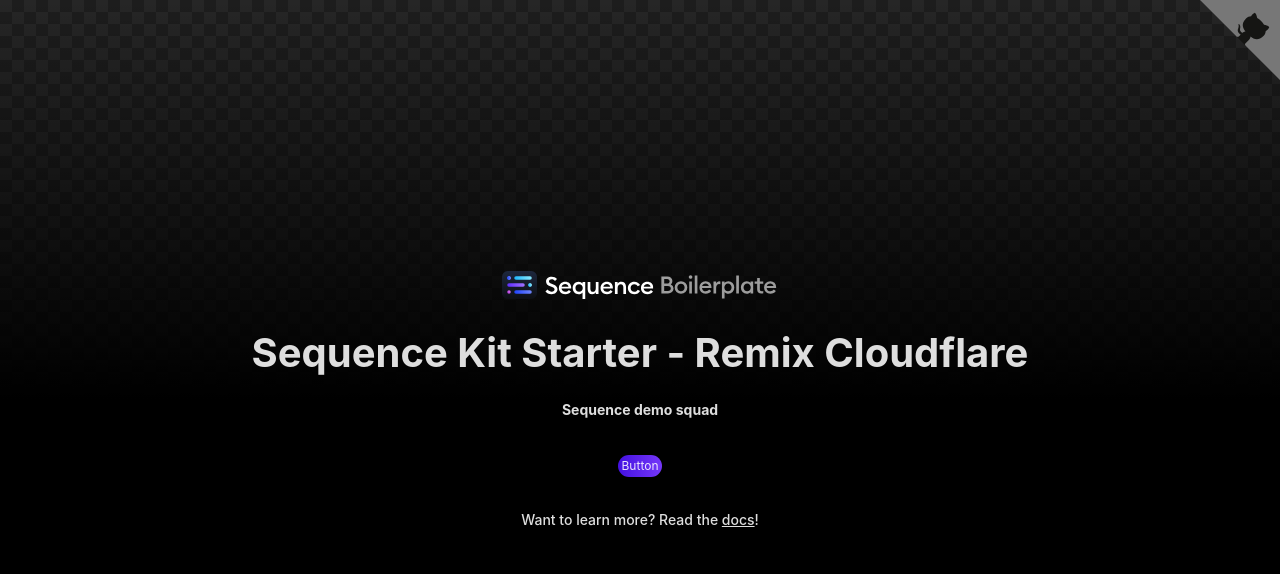
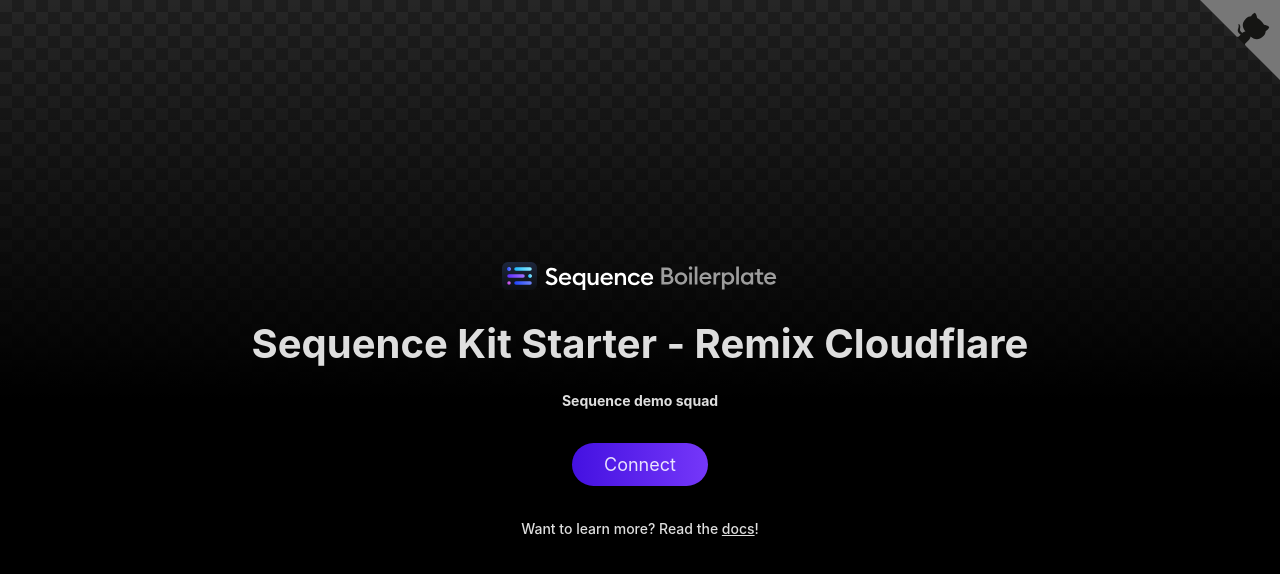
Before and after one commit to 0xsequence-demos/boilerplate-design-system, a React (Vite) app: page / in a window 1280 px wide. Shown: the top 574 px of the page. Built offline with nearby package versions, Linux system fonts and the light colour scheme.

Commit message:
adjust types and add focus ring

```diff
--- a/src/App.tsx
+++ b/src/App.tsx
@@ -1,17 +1,17 @@
 import "./index.css";
 
-import { SequenceDemoKit } from "./components/sequence-boilerplate/SequenceBoilerplate";
+import { SequenceBoilerplate } from "./components/sequence-boilerplate/SequenceBoilerplate";
 import { useState } from "react";
 
-import { Action } from "./components/action/Action";
-import { Field, Input, Label } from "./components/action/components";
+// import { Action } from "./components/action/Action";
+// import { Field, Input, Label } from "./components/action/components";
 import { Card, Group, Button, Select } from "./components";
 
 function App() {
   const [currentPage, setPage] = useState("root");
 
   return (
-    <SequenceDemoKit
+    <SequenceBoilerplate
       githubUrl="https://github.com"
       name="Sequence Kit Starter - Remix Cloudflare"
       description="Sequence demo squad"
@@ -20,16 +20,16 @@
         <Button
           onClick={() => setPage("inner")}
           variant="primary"
-          mods={{ size: "sm" }}
+          mods={{ size: "lg" }}
         >
-          Button
+          Connect
         </Button>
       </Page>
 
       <Page name="inner" current={currentPage}>
         <Group>
           <Group.Title>User info</Group.Title>
-          <Card variant="primary" mods={{ padding: "none" }}>
+          <Card>
             <Select>
               <Select.Options
                 items={[
@@ -42,17 +42,17 @@
               />
             </Select>
           </Card>
-          <Card>
+          {/* <Card>
             <Action intent="update_name" onSubmit={() => alert("submit")}>
               <Field name="name">
                 <Label>Name</Label>
                 <Input type="text" />
               </Field>
             </Action>
-          </Card>
+          </Card> */}
         </Group>
       </Page>
-    </SequenceDemoKit>
+    </SequenceBoilerplate>
   );
 }
 
--- a/src/components/select/select.css
+++ b/src/components/select/select.css
@@ -1,8 +1,6 @@
 @layer components {
   html body [data-component="select"] {
-    @apply relative;
-
-    /* Child select element */
+    @apply relative focus-within:ring-2 ring-blue-600;
 
     & > select {
       @apply appearance-none bg-transparent w-full h-full;
--- a/src/components/sequence-boilerplate/SequenceBoilerplate.tsx
+++ b/src/components/sequence-boilerplate/SequenceBoilerplate.tsx
@@ -4,7 +4,7 @@
 import { Header } from "../header/Header";
 import { Footer } from "../footer/Footer";
 
-export function SequenceDemoKit({
+export function SequenceBoilerplate({
   githubUrl,
   name,
   description,
--- a/src/components/types.ts
+++ b/src/components/types.ts
@@ -24,8 +24,8 @@
 export type WithVariants<
   Element extends ElementType,
   Variant extends string,
-  Modifiers
+  Modifiers extends Record<string, string>
 > = {
   variant?: VariantOptions<Variant>;
-  mods?: Modifiers;
+  mods?: { [K in keyof Modifiers]?: Modifiers[K] }; //Partial<Modifiers>;
 } & ComponentProps<Element>;
--- a/src/index.ts
+++ b/src/index.ts
@@ -1,5 +1,5 @@
-import { SequenceDemoKit } from "./components/sequence-boilerplate/SequenceBoilerplate";
+import { SequenceBoilerplate } from "./components/sequence-boilerplate/SequenceBoilerplate";
 import { SsrRoot } from "./components/sequence-boilerplate/SequenceBoilerplate";
 export * from "./components";
 
-export { SequenceDemoKit, SsrRoot };
+export { SequenceBoilerplate, SsrRoot };
```
